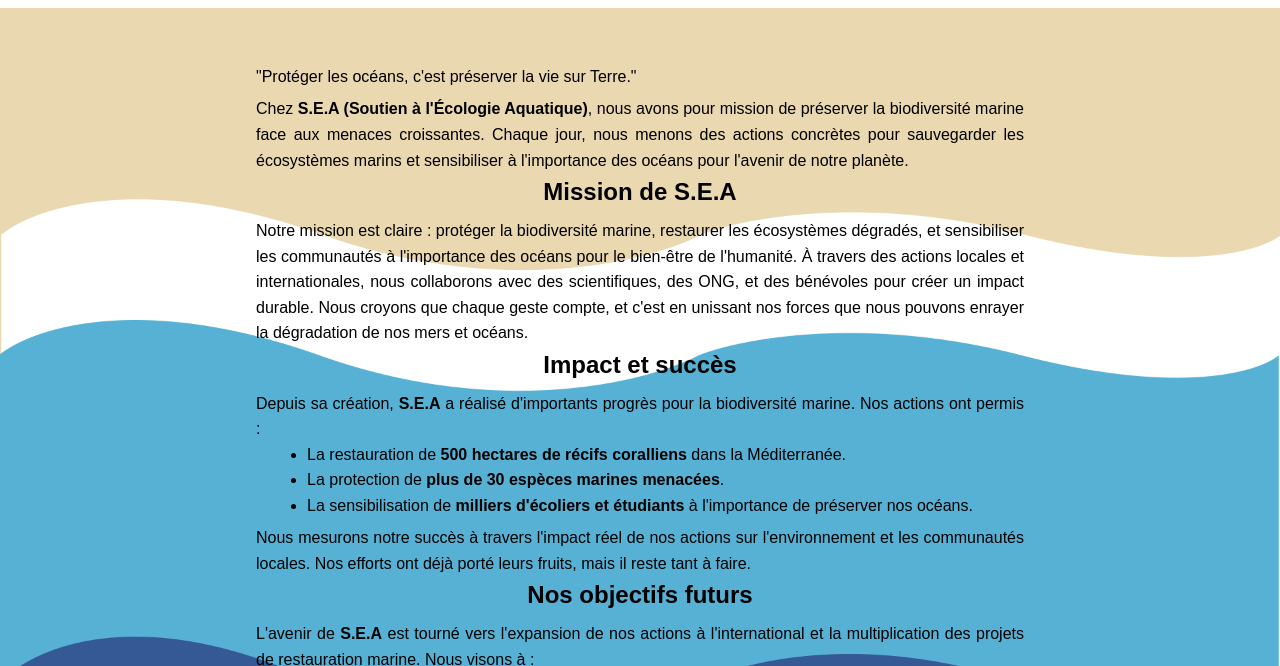
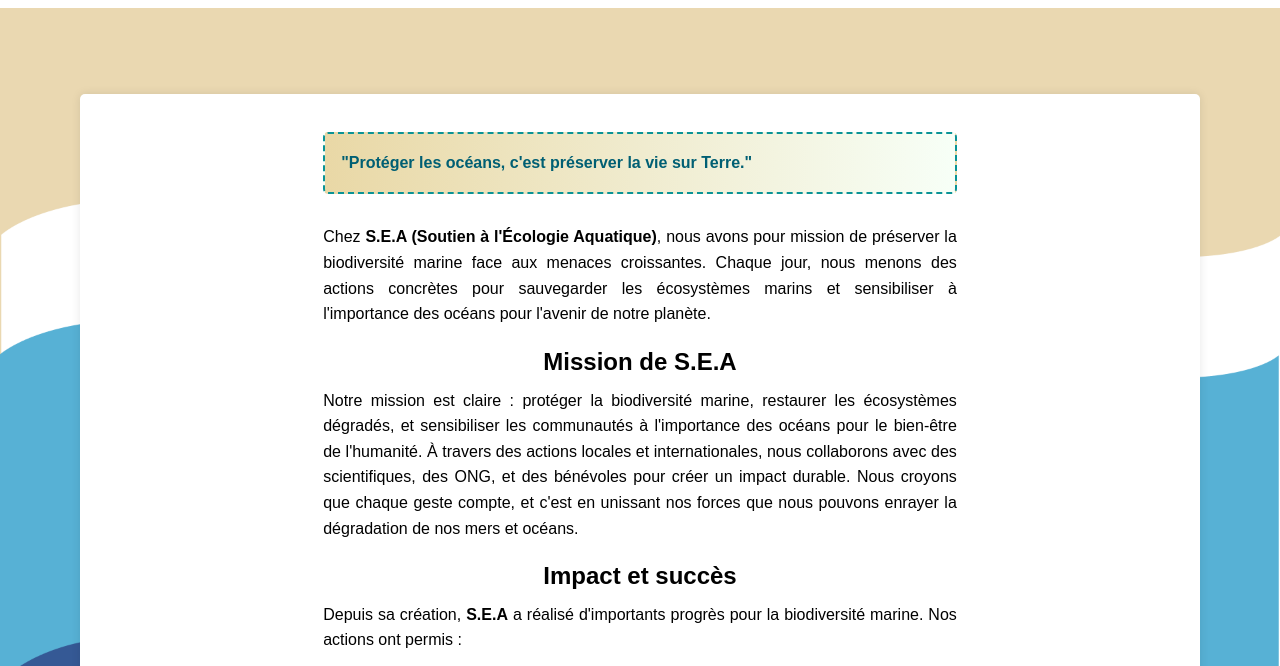
Before and after one commit to SkyDreazz/Int-gration-Web---Projet-Asso, a plain HTML site: page a propos.html in a window 1280 px wide. Shown: the part 92-758 px from the top of the page. Drawn offline with Linux system fonts and the light colour scheme; a web font is replaced by a local one.

Commit message:
finalisation des détails

```diff
--- a/a propos.html
+++ b/a propos.html
@@ -24,7 +24,7 @@
 
     </header>
 
-    <div class="container">
+    <div class="acontainer">
         <div class="main-content">
             <p class="highlight">"Protéger les océans, c'est préserver la vie sur Terre."</p>
 
--- a/style.css
+++ b/style.css
@@ -58,6 +58,67 @@ header {
     transform: scale(1.25);
 }
 
+.container h1 {
+    font-size: clamp(1.5rem, 4vw, 3rem);
+    text-align: center;
+    color: #ffffff;
+    margin: 1rem 0;
+  }
+
+.container h2 {
+    font-size: clamp(1.2rem, 3vw, 2rem);
+    color: #0a9396;
+    margin: 1.5rem 0;
+    text-align: center;
+  }
+
+  p, ul {
+    font-size: clamp(0.9rem, 2vw, 1rem);
+    margin-bottom: 1rem;
+  }
+
+  ul {
+    list-style-type: none;
+    padding-left: 1.5rem;
+  }
+
+  li {
+    margin-bottom: 0.8rem;
+    position: relative;
+  }
+
+  li:before {
+    content: "\2713";
+    color: #0a9396;
+    font-weight: bold;
+    position: absolute;
+    left: -1.5rem;
+  }
+
+  .highlight {
+    background-image: linear-gradient(to right, #e9d8a6, #f7fff7);
+    padding: 1rem;
+    border-radius: 5px;
+    font-weight: bold;
+    color: #005f73;
+    border: 2px dashed #0a9396;
+    margin: 1.5rem 0;
+  }
+
+  .main-content {
+  background: #ffffff;
+  padding: clamp(1rem, 3vw, 2rem);
+  margin-top: 20px;
+  border-radius: 5px;
+  box-shadow: 0 0 10px rgba(0,0,0,0.1);
+}
+
+.acontainer {
+    width: min(90%, 1200px);
+    margin: 0 auto;
+    padding: 1rem;
+  }
+
 .hero {
     display: flex;
     justify-content: space-between;
@@ -109,6 +170,7 @@ header {
 .about-us h2 {
     font-size: 2.5em;
     margin-bottom: 20px;
+    color: white;
 }
 
 .about-us p {
@@ -166,6 +228,7 @@ header {
 .marine-pollution h2 {
     font-size: 2.5em;
     margin-bottom: 20px;
+    color: white;
 }
 
 .marine-pollution p {
@@ -229,6 +292,7 @@ header {
     font-size: 2vw;
     width: 100%;
     text-align: center;
+    color: white;
 }
 
 .join-us p{
```
Also changed, not shown: faq.html (+1 -1 lines).
